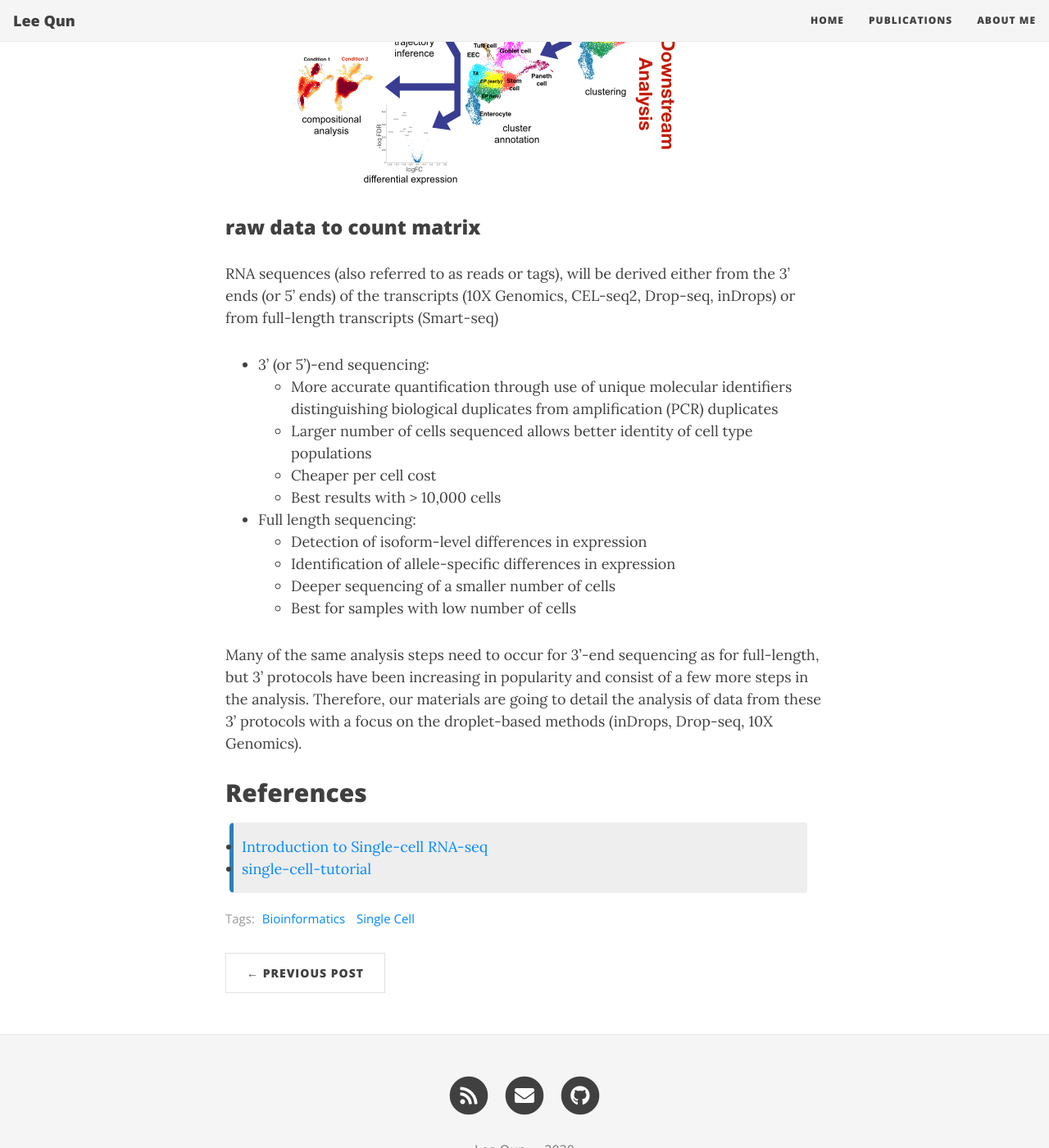
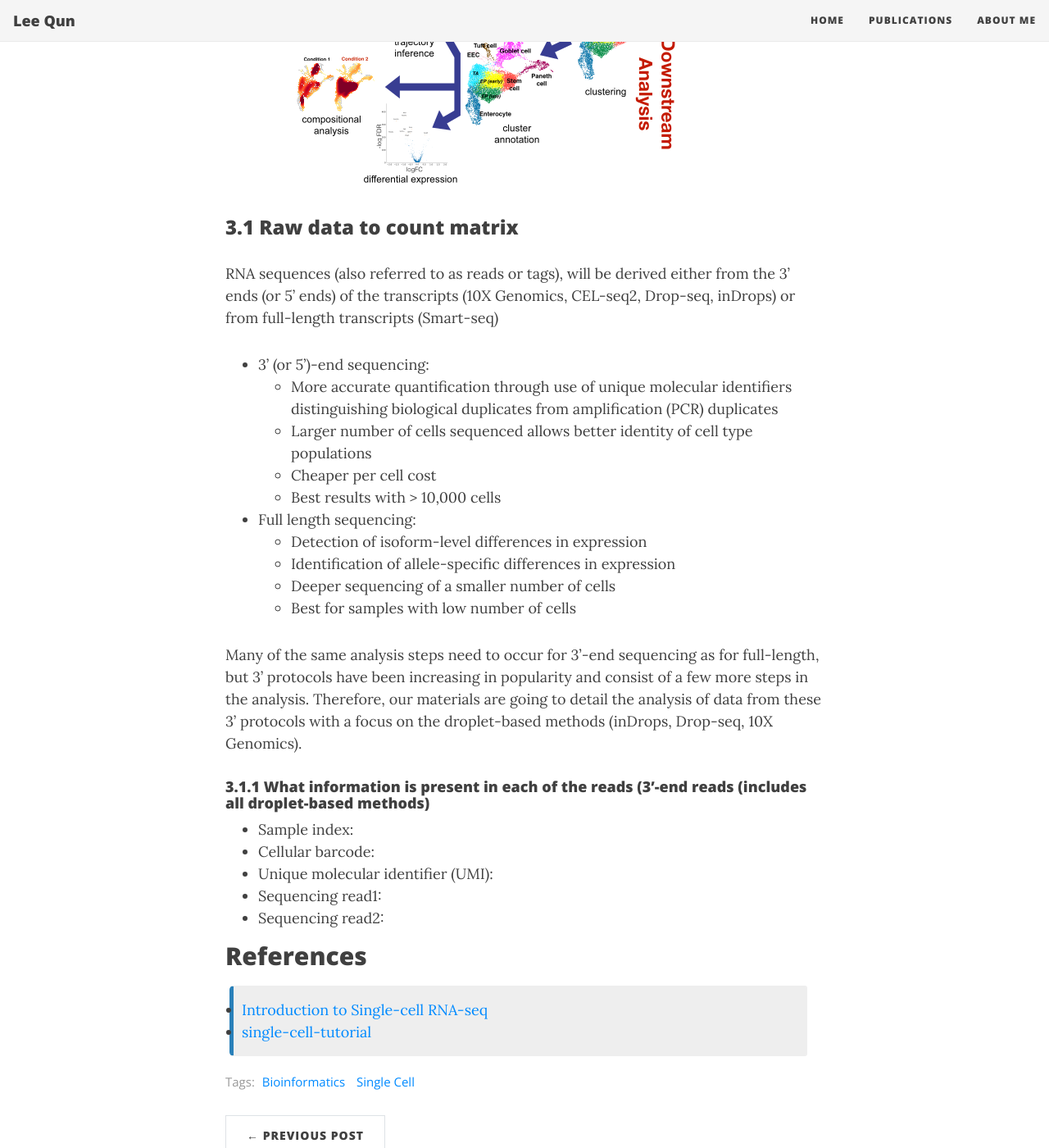
Before and after one commit to leequn/leequn.github.io, a Jekyll site: the page built from _posts/2020-06-19-SingleCell.md, in a window 1280 px wide and 1400 px high, scrolled down 2095 px. Shown: the whole window at 82% size. Built offline with Jekyll 4.4.1, drawn with Linux system fonts in a browser that asks for light colours; nearby versions of some CDN libraries; comment, search, counter and statistics services are not loaded.

Commit message:
Update 2020-06-19-SingleCell.md

```diff
--- a/_posts/2020-06-19-SingleCell.md
+++ b/_posts/2020-06-19-SingleCell.md
@@ -40,7 +40,7 @@ comments: true
 
 ## 3. scRNA-seq flow
 ![pic3](/assets/img/scrnaseq/3.jpg)
-### raw data to count matrix
+### 3.1 Raw data to count matrix
 RNA sequences (also referred to as reads or tags), will be derived either from the 3’ ends (or 5’ ends) of the transcripts (10X Genomics, CEL-seq2, Drop-seq, inDrops) or from full-length transcripts (Smart-seq)
 - 3’ (or 5’)-end sequencing:
 	- More accurate quantification through use of unique molecular identifiers distinguishing biological duplicates from amplification (PCR) duplicates
@@ -55,6 +55,14 @@ RNA sequences (also referred to as reads or tags), will be derived either from t
 
 Many of the same analysis steps need to occur for 3’-end sequencing as for full-length, but 3’ protocols have been increasing in popularity and consist of a few more steps in the analysis. Therefore, our materials are going to detail the analysis of data from these 3’ protocols with a focus on the droplet-based methods (inDrops, Drop-seq, 10X Genomics).
 
+#### 3.1.1 What information is present in each of the reads (3’-end reads (includes all droplet-based methods)
+- Sample index:
+- Cellular barcode:
+- Unique molecular identifier (UMI):
+- Sequencing read1:
+- Sequencing read2:
+
+
 ## References
 
 {: .box-note}
```
